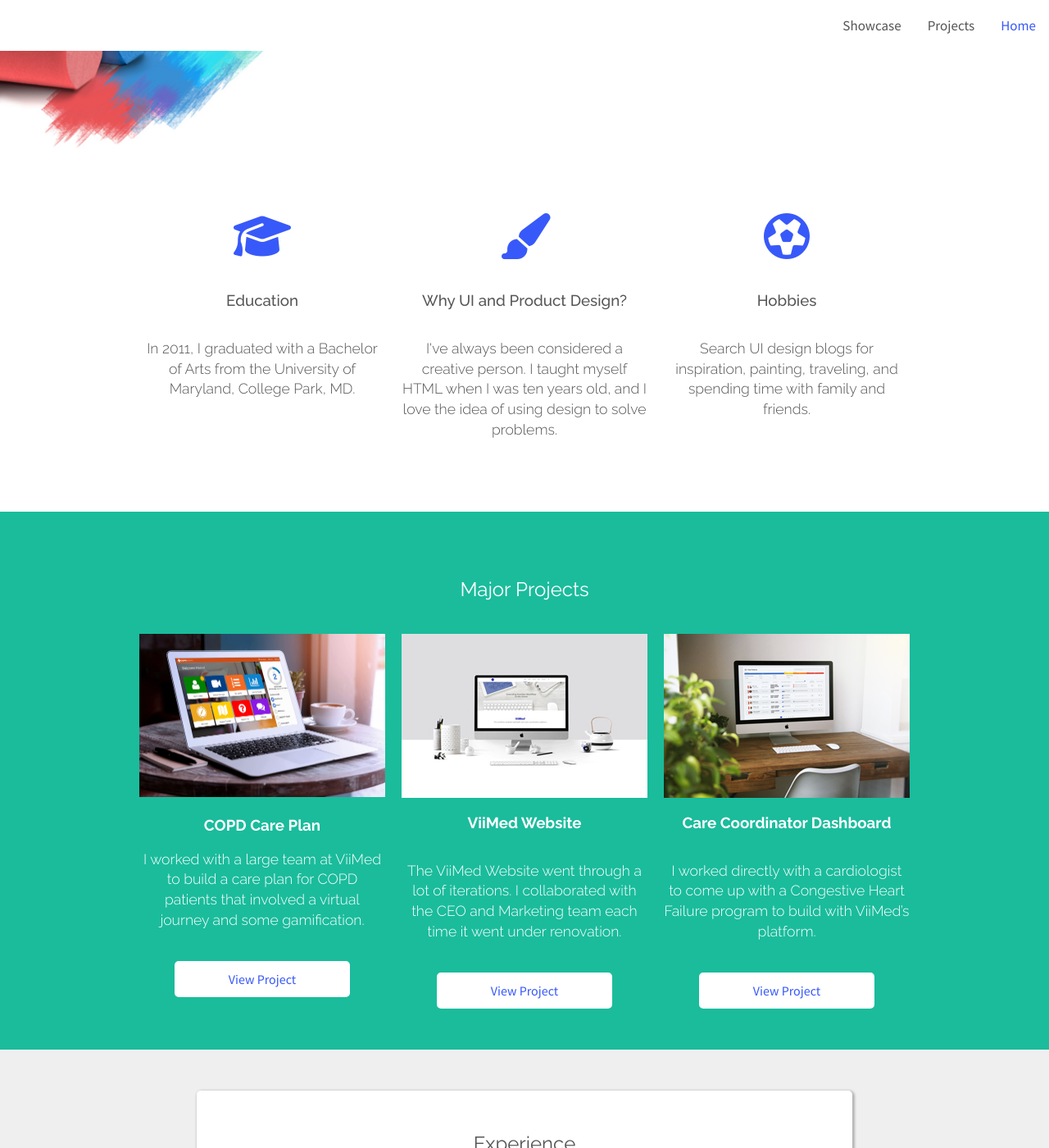
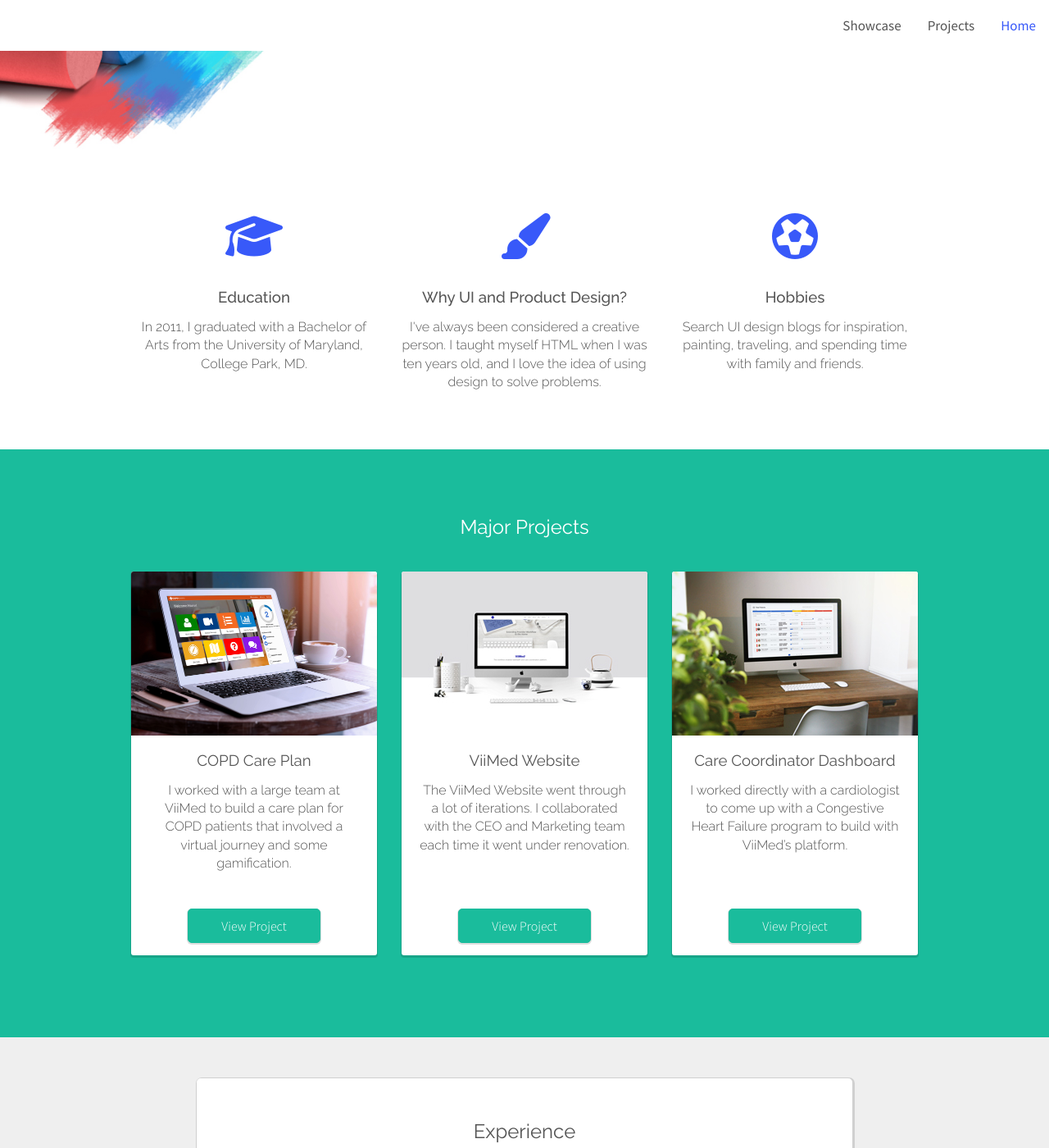
Before and after one commit to dmarooney1105/dmarooney1105.github.io, a Jekyll site: the page index.html, which Jekyll copies as it is, in a window 1280 px wide and 1400 px high, scrolled down 233 px. Shown: the whole window at 82% size. Built offline with Jekyll 4.4.1, drawn with Linux system fonts in a browser that asks for light colours; nearby versions of some CDN libraries.

Commit message:
Add files via upload

```diff
--- a/css/styles.css
+++ b/css/styles.css
@@ -122,28 +122,32 @@
   a.neutral:hover {
     color: #797979; }
 
-a.neutral-buttonz {
+#neutral-buttonz {
   text-decoration: none;
   font-family: 'Source Sans Pro', sans-serif;
-  color: #3859f9;
+  font-weight: 300;
+  color: #ffffff;
   margin-left: 5px; }
 
-a.neutral-buttonz:hover {
-  color: #ffffff; }
+#neutral-buttonz:hover {
+  color: #555555; }
 
-.neutral-button {
-  max-width: 200px;
+#neutral-button {
+  width: 150px;
   border-radius: 5px;
   padding: 10px 5px;
-  border: solid 2px #ffffff;
-  background-color: #ffffff;
+  border: solid 1px #1abc9c;
+  background-color: #1abc9c;
   -webkit-transition: all .5s ease-out;
   -moz-transition: all .5s ease-out;
-  -ms-transition: all 5s ease-out; }
+  -ms-transition: all 5s ease-out;
+  -webkit-box-shadow: 0px 2px 0px 1px rgba(0, 0, 0, 0.13);
+  -moz-box-shadow: 0px 2px 0px 1px rgba(0, 0, 0, 0.13);
+  box-shadow: 0px 1px 0px 1px rgba(0, 0, 0, 0.13); }
 
-.neutral-button:hover {
-  border: solid 2px #3859f9;
-  background-color: #3859f9; }
+#neutral-button:hover {
+  border: solid 1px #ecf0f1;
+  background-color: #ecf0f1; }
 
 h1 {
   margin: 0;
@@ -469,9 +473,9 @@
 .card {
   border-radius: 5px;
   background-color: #ffffff;
-  -webkit-box-shadow: 1.5px 1.5px 3px 1.5px rgba(0, 0, 0, 0.25);
-  -moz-box-shadow: 1.5px 1.5px 3px 1.5px rgba(0, 0, 0, 0.25);
-  box-shadow: 1.5px 1.5px 3px 1.5px rgba(0, 0, 0, 0.25); }
+  -webkit-box-shadow: 1px 1px 0.5px 2px rgba(0, 0, 0, 0.13);
+  -moz-box-shadow: 1px 1px 0.5px 2px rgba(0, 0, 0, 0.13);
+  box-shadow: 1px 1px 0.5px 2px rgba(0, 0, 0, 0.13); }
 
 .card-size {
   max-width: 800px; }
@@ -567,11 +571,24 @@
 @media all and (min-width: 1000px) {
   .cell {
     width: calc(33.3333% - 2rem); } }
-.project-thumbz h3 {
-  color: #ffffff; }
-.project-thumbz p {
-  color: #ffffff;
-  font-weight: 300; }
+.project-thumbz {
+  background-color: #ffffff;
+  border-radius: 3px;
+  position: relative;
+  -webkit-box-shadow: 0px 2px 0.5px 1px rgba(0, 0, 0, 0.13);
+  -moz-box-shadow: 0px 2px 0.5px 1px rgba(0, 0, 0, 0.13);
+  box-shadow: 0px 2px 0.5px 1px rgba(0, 0, 0, 0.13); }
+  .project-thumbz h3 {
+    color: #555555;
+    font-weight: 400; }
+  .project-thumbz p {
+    font-weight: 300;
+    padding-bottom: 100px;
+    padding-left: 20px;
+    padding-right: 20px; }
+  .project-thumbz img {
+    border-top-left-radius: 3px;
+    border-top-right-radius: 3px; }
 
 .project-thumbnail_section {
   display: -webkit-box;
@@ -581,7 +598,8 @@
   display: flex;
   text-align: center;
   align-content: space-between;
-  justify-content: center; }
+  justify-content: center;
+  padding-bottom: 50px; }
   @media all and (min-width: 680px) {
     .project-thumbnail_section {
       -webkit-box-orient: horizontal;
@@ -590,31 +608,37 @@
       -moz-box-direction: normal;
       -webkit-flex-direction: row;
       -ms-flex-direction: row;
-      flex-direction: row;
-      align-content: stretch; } }
-  @media all and (max-width: 679px) {
+      flex-direction: row; } }
+  @media all and (max-width: 759px) {
     .project-thumbnail_section {
       flex-direction: column;
       align-items: center; }
       .project-thumbnail_section .project_thumb {
-        max-width: 300px;
+        max-width: 400px;
         margin: 20px 15px 20px 15px; }
       .project-thumbnail_section img {
-        max-width: 300px;
-        height: auto; } }
+        max-width: 400px;
+        height: auto;
+        align-self: center; }
+      .project-thumbnail_section .ps-button {
+        left: 29%; } }
   @media all and (min-width: 980px) {
     .project-thumbnail_section .project_thumb {
       max-width: 300px;
-      margin: 20px 10px 20px 10px; }
+      margin: 20px 15px 20px 15px; }
+      .project-thumbnail_section .project_thumb .ps-button {
+        left: 23%; }
     .project-thumbnail_section img {
       max-width: 300px;
-      height: auto; } }
-  @media all and (max-width: 979px) and (min-width: 680px) {
+      height: 200px; } }
+  @media all and (max-width: 979px) and (min-width: 759px) {
     .project-thumbnail_section .project_thumb {
-      max-width: 200px;
-      margin: 15px; }
+      max-width: 220px;
+      margin: 10px 25px 20px 25px; }
+      .project-thumbnail_section .project_thumb .ps-button {
+        left: 13%; }
     .project-thumbnail_section img {
-      max-width: 200px;
+      max-width: 220px;
       height: auto; } }
   .project-thumbnail_section .project_thumb {
     display: -webkit-box;
@@ -625,11 +649,17 @@
     flex-direction: column; }
 
 .project_thumb h3 {
-  font-family: 'Raleway', sans-serif; }
+  font-family: 'Raleway', sans-serif;
+  margin: 15px; }
 .project_thumb p {
   font-family: 'Raleway', sans-serif;
   font-weight: 300;
-  font-size: 1.1rem; }
+  font-size: 1rem;
+  margin: 0; }
+
+.ps-button {
+  position: absolute;
+  bottom: 15px; }
 
 .info-card {
   padding: 20px 30px 20px 30px;
@@ -804,6 +834,11 @@
     margin-top: 0;
     margin-bottom: 5px; }
 
+.inner-youth {
+  -webkit-box-shadow: inset 0px 1px 0.5px 1px rgba(0, 0, 0, 0.13);
+  -moz-box-shadow: inset 0px 1px 0.5px 1px rgba(0, 0, 0, 0.13);
+  box-shadow: inset 0px 1px 0.5px 1px rgba(0, 0, 0, 0.13); }
+
 .w3-green, .w3-green:hover {
   color: #fff !important;
   background-color: #1abc9c !important; }
--- a/index.html
+++ b/index.html
@@ -115,11 +115,11 @@
 
   <div class="project_thumb project-thumbz">
     <img src="/images/backgrounds/copd-macbook.jpg">
-    <h3>COPD Care Plan</h3>
+    <h3 style="padding-top: px;">COPD Care Plan</h3>
     <p>I worked with a large team at ViiMed to build a care plan for COPD patients that involved a virtual journey and some gamification.</p>
     <center>
-    <div style="align-self: stretch;">
-      <a class="neutral-buttonz" href="/project1.html"><div class="neutral-button">View Project</div></a>
+    <div class="ps-button">
+      <a id="neutral-buttonz" href="/project1.html"><div id="neutral-button">View Project</div></a>
     </div>
   </center>
   </div>
@@ -127,11 +127,11 @@
 
   <div class="project_thumb project-thumbz">
     <img src="/images/feature/viimed-web.jpg">
-    <h3>ViiMed Website</h3>
+    <h3 style="padding-top: 4px;">ViiMed Website</h3>
     <p>The ViiMed Website went through a lot of iterations. I collaborated with the CEO and Marketing team each time it went under renovation.</p>
     <center>
-    <div style="align-self: stretch;">
-      <a class="neutral-buttonz" href="/project2.html"><div class="neutral-button">View Project</div></a>
+    <div class="ps-button">
+      <a id="neutral-buttonz" href="/project2.html"><div id="neutral-button">View Project</div></a>
     </div>
   </center>
   </div>
@@ -139,11 +139,11 @@
 
   <div class="project_thumb project-thumbz">
     <img src="/images/feature/console.jpg">
-    <h3>Care Coordinator Dashboard</h3>
+    <h3 style="padding-top: 4px;">Care Coordinator Dashboard</h3>
     <p>I worked directly with a cardiologist to come up with a Congestive Heart Failure program to build with ViiMed’s platform.</p>
     <center>
-    <div style="align-self: stretch;">
-      <a class="neutral-buttonz" href="/project3.html"><div class="neutral-button">View Project</div></a>
+    <div class="ps-button">
+      <a id="neutral-buttonz" href="/project3.html"><div id="neutral-button">View Project</div></a>
     </div>
   </center>
   </div>
@@ -151,6 +151,7 @@
   </div>
 </div>
 </a>
+
 <!-- resume -->
 <div class="holder">
   <center>
--- a/showcase.html
+++ b/showcase.html
@@ -49,7 +49,7 @@
   <center>
   <div class="small-container-center">
     <h1 style="text-shadow: none;">Showcase</h1>
-    <p style="color: #ffffff; text-align: center;">An assortment of a few marketing materials, artwork, landing pages, and presentations I've created over the years. You can click on them to get a closer look.</p>
+    <p style="color: #ffffff; text-align: center;">An assortment of a few marketing materials, artwork, landing pages, and presentations I've created over the years.</p>
   </div>
   </center>
 </section>
```
